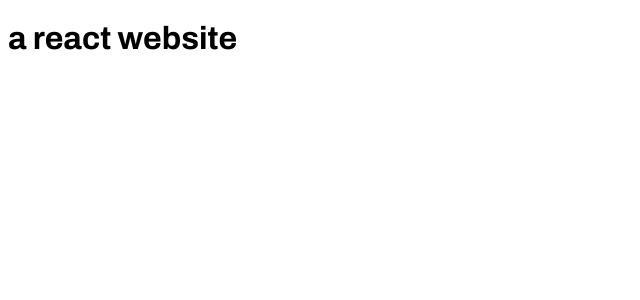
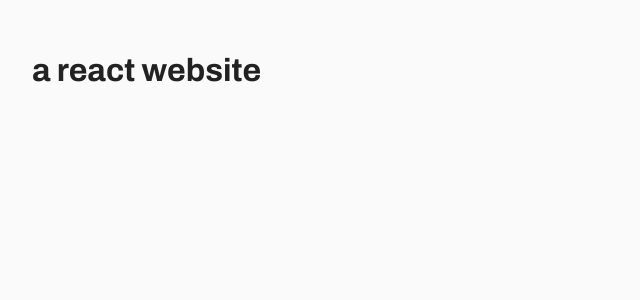
Before and after one commit to nesliprm/ableton-frontend-practice, a React (Vite) app: page / in a window 1280 px wide. Shown: the top 300 px of the page, without its empty margins (0-640 px from the left). Built offline with nearby package versions, Linux system fonts and the light colour scheme.

Commit message:
add components and root style

```diff
--- a/src/App.jsx
+++ b/src/App.jsx
@@ -1,5 +1,3 @@
-import "./App.css";
-
 function App() {
   return (
     <div>
--- a/src/main.jsx
+++ b/src/main.jsx
@@ -1,7 +1,7 @@
 import { StrictMode } from "react";
 import { createRoot } from "react-dom/client";
 import App from "./App.jsx";
-import "./App.css";
+import "./styles/root.css";
 
 createRoot(document.getElementById("root")).render(
   <StrictMode>
--- a/src/App.css
+++ b/src/styles/root.css
@@ -12,4 +12,8 @@
 
 body {
   font-family: var(--main-font);
+  color: var(--clr-text);
+  background-color: var(--clr-background);
+  margin: 0;
+  padding: 2em;
 }
```
Also changed, not shown: src/components/Box01Yellow.jsx (added), src/components/Box02Green.jsx (added), src/components/Box03Purple.jsx (added), src/components/Box04Blue.jsx (added), src/components/Hero.jsx (added).
